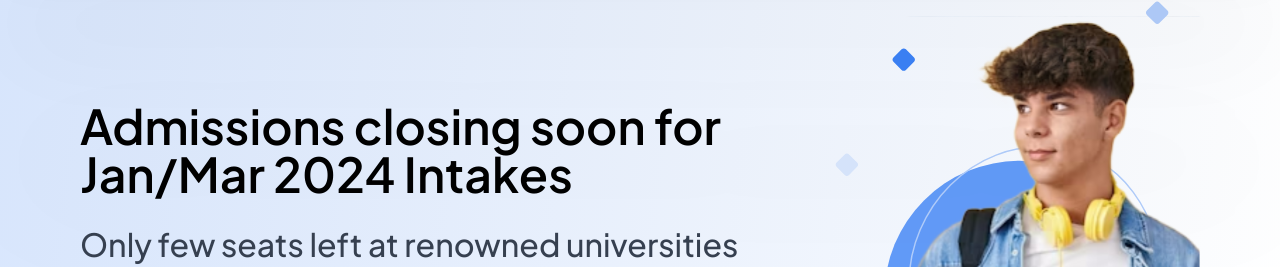
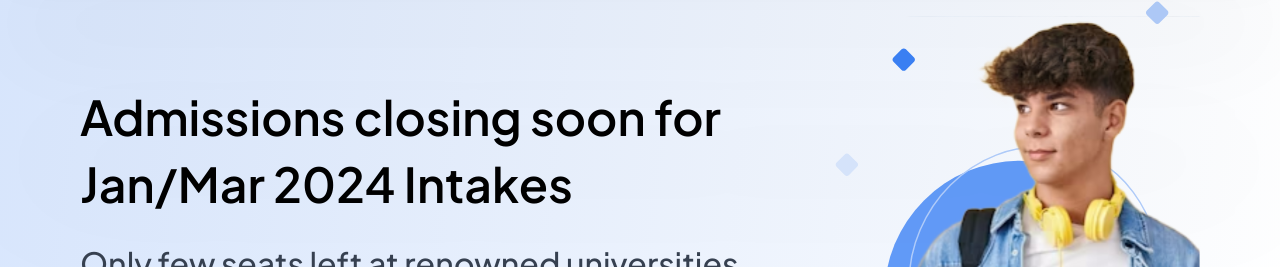
Before and after one commit to AmanTDC/GS, a Next.js app: page /contact in a window 1280 px wide. Shown: the part 128-395 px from the top of the page. Built offline with nearby package versions, Linux system fonts and the light colour scheme; no server answers.

Commit message:
REFACTOR: coursefinder image

```diff
--- a/src/features/Contact/sections/HeroSection.tsx
+++ b/src/features/Contact/sections/HeroSection.tsx
@@ -6,7 +6,7 @@ const HeroSection = () => {
     <div className='bg-[linear-gradient(97.17deg,#D8E6FD_0%,rgba(216,230,253,0)_99.99%)] sm:p-12 px-5 py-12'>
       <div className='max-w-[1120px] mx-auto md:flex items-center gap-x-10 md:space-y-0 space-y-16 md:justify-between justify-center'>
         <div className='max-w-2xl space-y-6'>
-          <h1 className='md:text-5xl text-[40px] font-semibold text-black leading-[67px]'>
+          <h1 className='md:text-5xl text-[40px] font-semibold text-black !leading-[67px]'>
             Admissions closing soon for Jan/Mar 2024 Intakes
           </h1>
           <p className='font-medium md:text-[32px] text-[28px] text-secondary leading-[44px]'>
--- a/src/features/CourseFinder/components/Questions.tsx
+++ b/src/features/CourseFinder/components/Questions.tsx
@@ -83,7 +83,7 @@ const Questions = ({
         width={430}
         alt='heroImage'
         isLocal
-        className='rounded-2xl lg:w-[430px] lg:h-[510px]'
+        className='rounded-2xl max-w-[430px] lg:h-[510px]'
       />
       <div className='space-y-8 p-6 pt-0 w-full'>
         <h1 className='text-[28px] font-semibold'>{data?.title}</h1>
```
